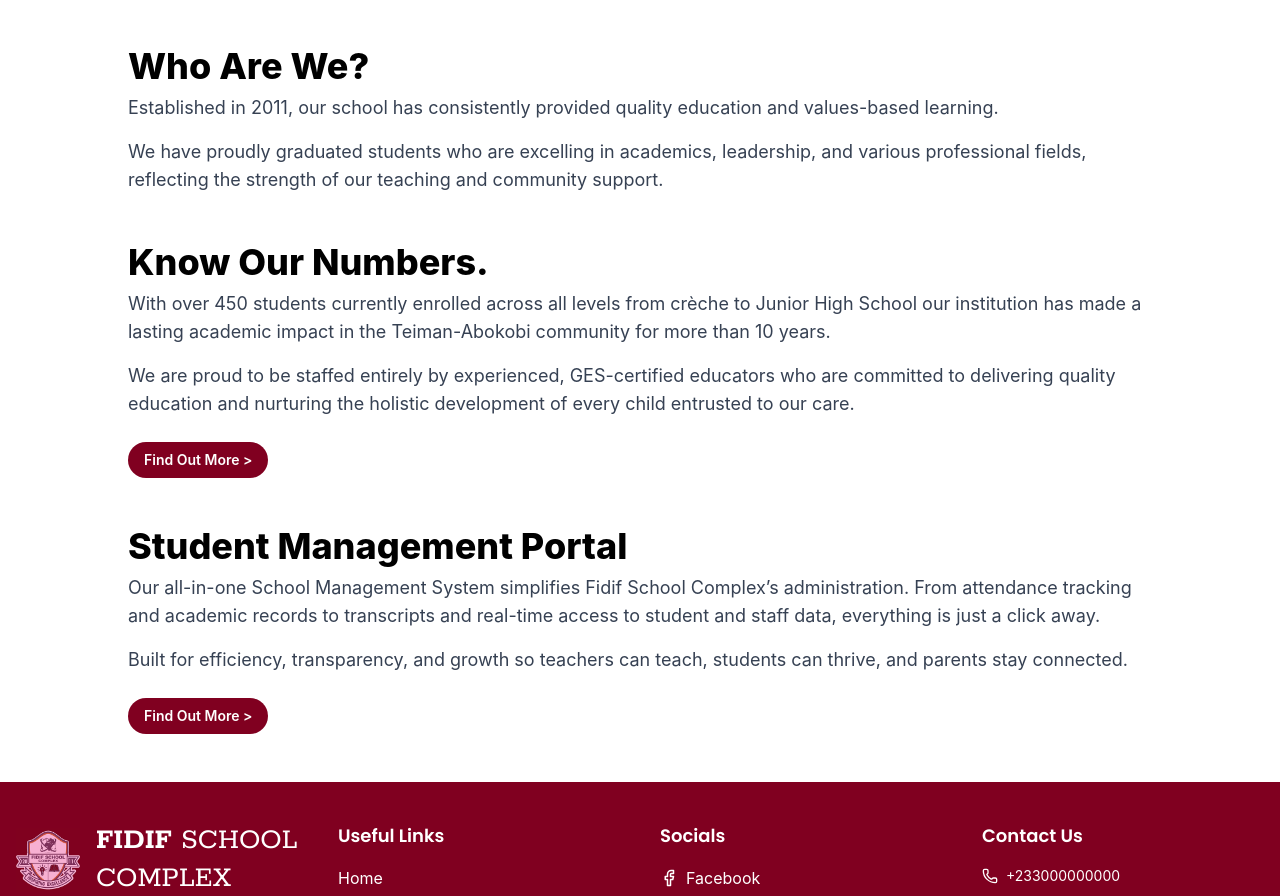
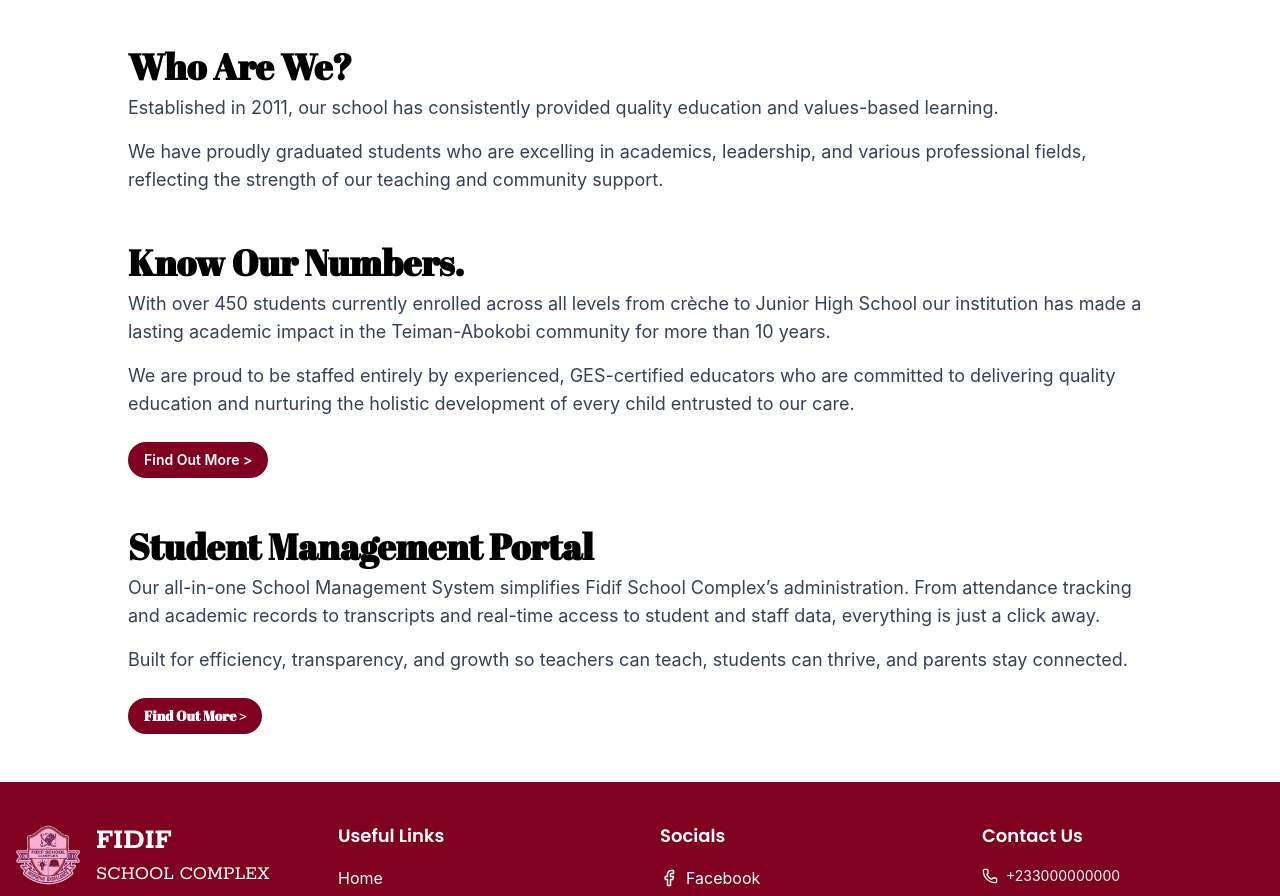
Before and after one commit to Haus-der-Losungen/sms_frontend, a React (Vite) app: page / in a window 1280 px wide. Shown: the part 1006-1902 px from the top of the page. Built offline with nearby package versions, Linux system fonts and the light colour scheme; a web font is replaced by a local one.

Commit message:
Applied fonts

```diff
--- a/src/Components/Footer/index.jsx
+++ b/src/Components/Footer/index.jsx
@@ -13,7 +13,7 @@ const Footer = ({bgColor = 'bg-[#800020]'}) => {
             <img src={logo} alt="FIDIF logo" className="h-16" />
             <h2 className="text-xl sm:text-3xl font-bold font-rokkitt leading-tight">
               FIDIF{" "}
-              <span className="font-normal block sm:inline">
+              <span className="font-normal block  sm:text-xl">
                 SCHOOL COMPLEX
               </span>
             </h2>
--- a/src/Components/Hero/index.jsx
+++ b/src/Components/Hero/index.jsx
@@ -68,7 +68,7 @@ function HeroWithCarousel() {
               style={{ backgroundImage: `url(${data.image})` }}
             >
               <div className="absolute inset-0 bg-black opacity-60 z-0" />
-              <div className="relative z-10 h-full flex flex-col items-center justify-center text-white text-center px-4">
+              <div className="relative z-10 h-full flex flex-col items-center justify-center text-white text-center px-4 font-abril">
                 <h1 className="text-xl md:text-2xl mb-4 drop-shadow-md">
                   {data.text1}
                 </h1>
--- a/src/Components/Overview/index.jsx
+++ b/src/Components/Overview/index.jsx
@@ -9,7 +9,7 @@ const Overview = () => {
 
           {/* Who Are We */}
           <div>
-            <h2 className="text-3xl text-black md:text-4xl font-extrabold mb-2">Who Are We?</h2>
+            <h2 className="text-3xl text-black md:text-4xl font-abril font-extrabold mb-2">Who Are We?</h2>
             <p className="text-base md:text-lg mb-4">
               Established in 2011, our school has consistently provided quality education and values-based learning.
             </p>
@@ -20,7 +20,7 @@ const Overview = () => {
 
           {/* Know Our Numbers */}
           <div>
-            <h2 className="text-3xl text-black  md:text-4xl font-extrabold mb-2">Know Our Numbers.</h2>
+            <h2 className="text-3xl text-black  md:text-4xl font-abril font-extrabold mb-2">Know Our Numbers.</h2>
             <p className="text-base md:text-lg mb-4">
               With over 450 students currently enrolled across all levels from crèche to Junior High School our institution has made a lasting academic impact in the Teiman-Abokobi community for more than 10 years.
             </p>
@@ -37,7 +37,7 @@ const Overview = () => {
 
           {/* Student Management Portal */}
           <div>
-            <h2 className="text-3xl text-black  md:text-4xl font-extrabold mb-2">Student Management Portal</h2>
+            <h2 className="text-3xl text-black  md:text-4xl font-abril font-extrabold mb-2">Student Management Portal</h2>
             <p className="text-base md:text-lg mb-4">
               Our all-in-one School Management System simplifies Fidif School Complex’s administration. From attendance tracking and academic records to transcripts and real-time access to student and staff data, everything is just a click away.
             </p>
@@ -46,7 +46,7 @@ const Overview = () => {
             </p>
             <Link
             to="/portal"
-            className="inline-block bg-[#800020] text-white py-2 px-4 rounded-full mt-2 text-sm font-semibold hover:bg-[#5e0018]"
+            className="inline-block bg-[#800020] text-white py-2 px-4 rounded-full mt-2 text-sm font-abril font-semibold hover:bg-[#5e0018]"
           >
             Find Out More &gt;
           </Link>
--- a/src/Pages/AboutUs.jsx
+++ b/src/Pages/AboutUs.jsx
@@ -26,10 +26,10 @@ function AboutUs() {
   const facultyMembers = [
     { name: "Mr. Dan Ansah", title: "Headmaster", image: img1 },
     { name: "Mr. Ofori Ansah", title: "Ass. Headmaster", image: img2 },
-    { name: "Mrs. Ama Mensah", title: "Head Teacher", image: img3 },
-    { name: "Mr. Kwame Nkrumah", title: "Senior Educator", image: img4 },
-    { name: "Ms. Adwoa Serwaa", title: "Curriculum Lead", image: img5 },
-    { name: "Dr. Kofi Boateng", title: "Academic Advisor", image: img6 },
+    { name: "Mr. Ofori Ansah", title: "Head Teacher", image: img3 },
+    { name: "Mr. Dan Ansah", title: "Headmaster", image: img4 },
+    { name: "Mr. Ofori Ansah", title: "Ass. Headmaster", image: img5 },
+    { name: "Mr. Ofori Ansah", title: "Head Teacher", image: img6 },
   ];
 
   const communityImages = [
```
